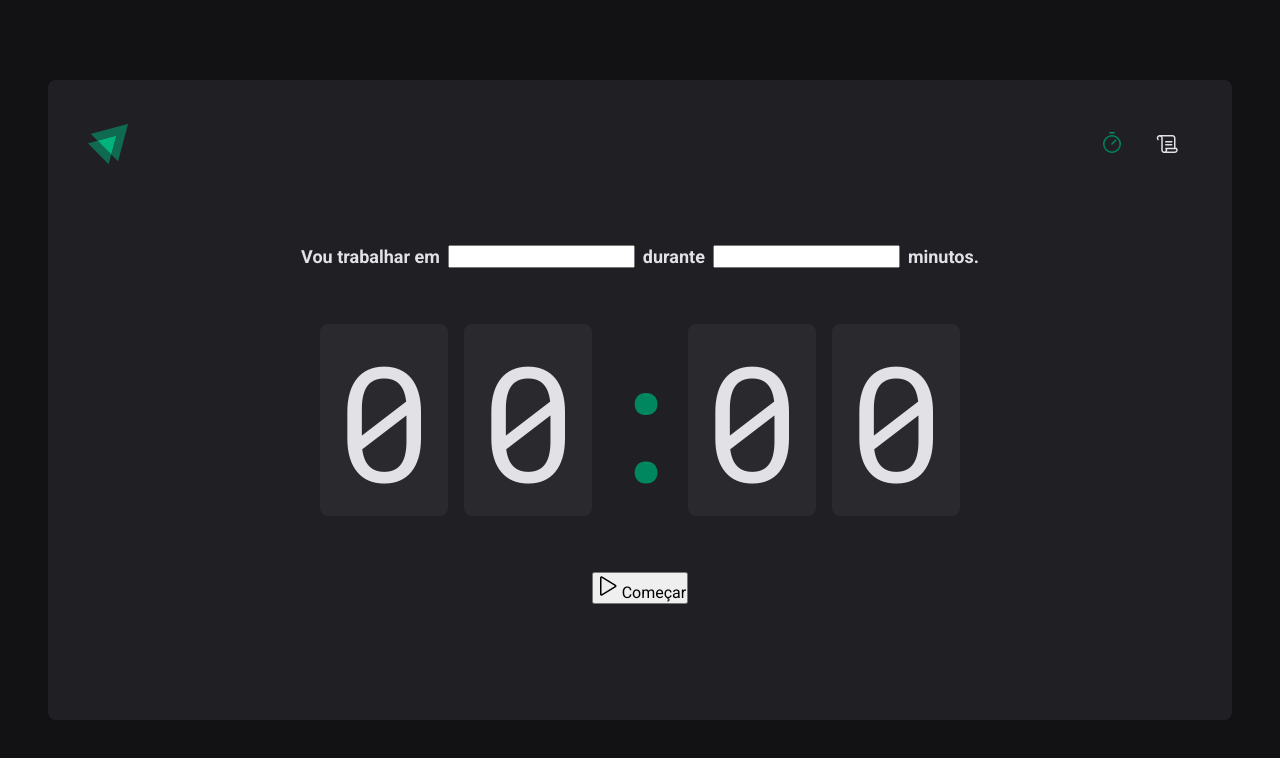
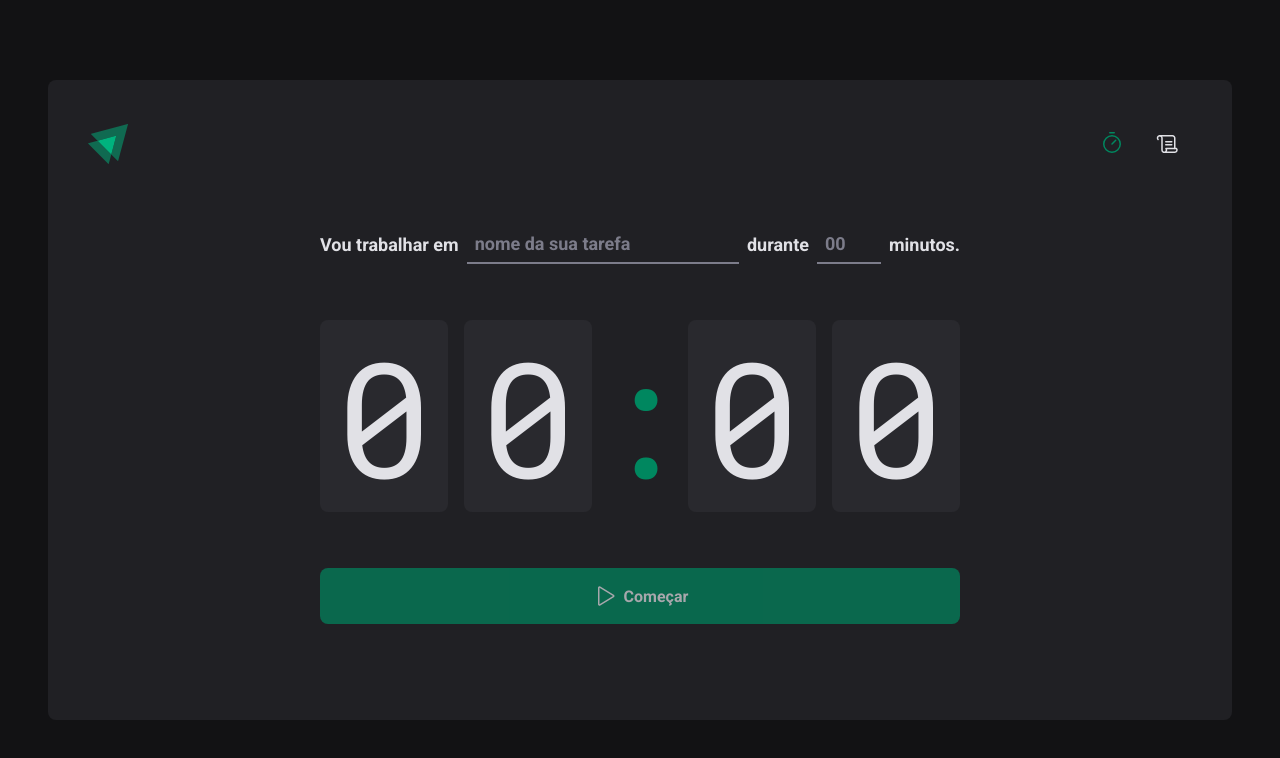
Before and after one commit to juliadesouza/pomodoro-timer, a React (Vite) app: page / in a window 1280 px wide. Shown: the top 758 px of the page. Built offline with nearby package versions, Linux system fonts and the light colour scheme.

Commit message:
feat: completed home

```diff
--- a/src/pages/Home/index.tsx
+++ b/src/pages/Home/index.tsx
@@ -4,6 +4,9 @@
   HomeContainer,
   CountdownContainer,
   Separator,
+  StartCountdownButton,
+  TaskInput,
+  DurationInput,
 } from "./styles";
 
 export function Home() {
@@ -12,10 +15,29 @@
       <form>
         <FormContainer>
           <label htmlFor="task">Vou trabalhar em</label>
-          <input type="text" id="task" />
+          <TaskInput
+            type="text"
+            id="task"
+            placeholder="nome da sua tarefa"
+            list="taskSuggestions"
+          />
+
+          <datalist id="taskSuggestions">
+            <option value="Projeto 1" />
+            <option value="Projeto 2" />
+            <option value="Projeto 3" />
+            <option value="Projeto 4" />
+          </datalist>
 
           <label htmlFor="durationInMinutes">durante</label>
-          <input type="text" id="durationInMinutes" />
+          <DurationInput
+            type="number"
+            id="durationInMinutes"
+            placeholder="00"
+            step={5}
+            min={5}
+            max={60}
+          />
 
           <span>minutos.</span>
         </FormContainer>
@@ -28,9 +50,9 @@
           <span>0</span>
         </CountdownContainer>
 
-        <button type="submit">
+        <StartCountdownButton type="submit" disabled>
           <Play size={24} /> Começar
-        </button>
+        </StartCountdownButton>
       </form>
     </HomeContainer>
   );
--- a/src/pages/Home/styles.ts
+++ b/src/pages/Home/styles.ts
@@ -28,6 +28,37 @@
   flex-wrap: wrap;
 `;
 
+const BaseInput = styled.input`
+  background: transparent;
+  height: 2.5rem;
+  border: 0;
+  border-bottom: 2px solid ${(props) => props.theme["gray-500"]};
+  font-weight: bold;
+  font-size: 1.125rem;
+  padding: 0 0.5rem;
+  color: ${(props) => props.theme["gray-100"]};
+
+  &::placeholder {
+    color: ${(props) => props.theme["gray-500"]};
+  }
+
+  &:focus {
+    box-shadow: none;
+    border-color: ${(props) => props.theme["green-500"]};
+  }
+`;
+
+export const TaskInput = styled(BaseInput)`
+  flex: 1;
+  &::-webkit-calendar-picker-indicator {
+    display: none !important;
+  }
+`;
+
+export const DurationInput = styled(BaseInput)`
+  width: 4rem;
+`;
+
 export const CountdownContainer = styled.div`
   font-family: "Roboto Mono", monospace;
   font-size: 10rem;
@@ -43,6 +74,7 @@
     border-radius: 8px;
   }
 `;
+
 export const Separator = styled.div`
   padding: 2rem 0;
   color: ${(props) => props.theme["green-500"]};
@@ -52,3 +84,31 @@
   display: flex;
   justify-content: center;
 `;
+
+export const StartCountdownButton = styled.button`
+  width: 100%;
+  border: none;
+  padding: 1rem;
+  border-radius: 8px;
+
+  display: flex;
+  align-items: center;
+  justify-content: center;
+
+  gap: 0.5rem;
+  font-weight: bold;
+
+  cursor: pointer;
+
+  background: ${(props) => props.theme["green-500"]};
+  color: ${(props) => props.theme["gray-100"]};
+
+  &:disabled {
+    opacity: 0.7;
+    cursor: not-allowed;
+  }
+
+  &:not(:disabled):hover {
+    background: ${(props) => props.theme["green-700"]};
+  }
+`;
```
